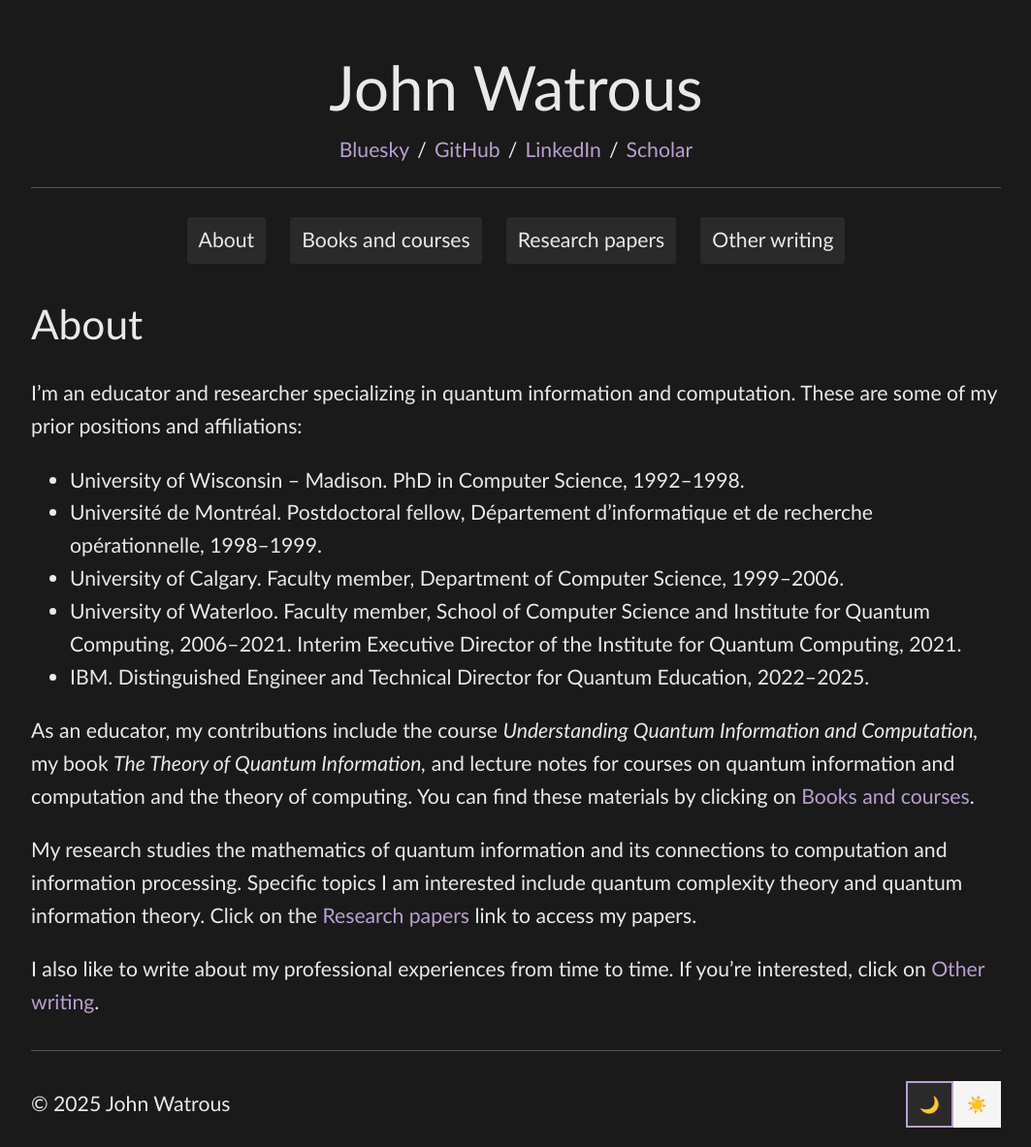
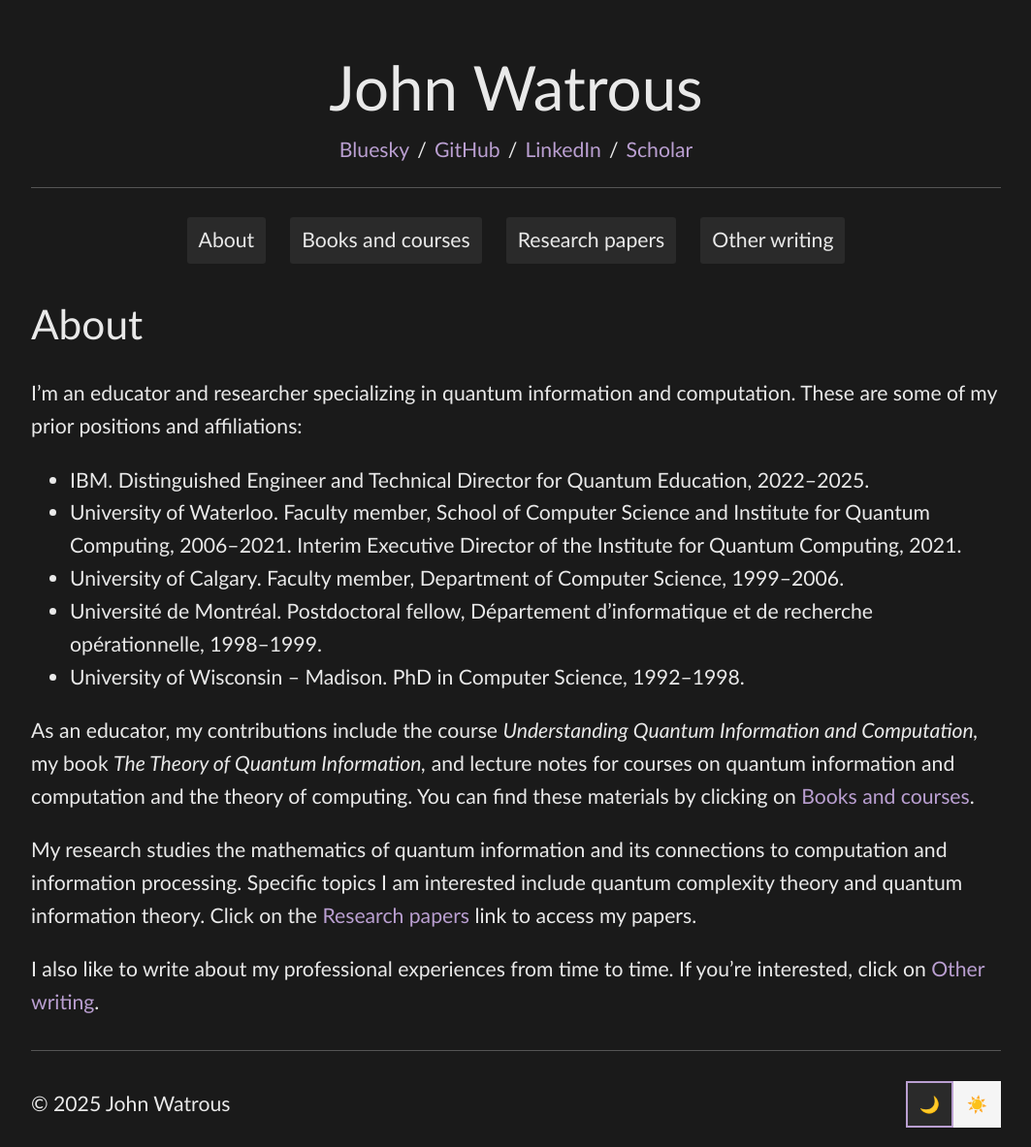
Before and after one commit to jhwatrous/jhwatrous.github.io, a Jekyll site: the page built from index.md, in a window 1280 px wide. Shown: the whole page at 97% size, without its empty margins (108-1171 px from the left). Built offline with Jekyll 4.4.1, drawn with Linux system fonts in a browser that asks for light colours.

Commit message:
Modified about page.

```diff
--- a/index.md
+++ b/index.md
@@ -7,11 +7,11 @@ title: About
 
 I’m an educator and researcher specializing in quantum information and computation. These are some of my prior positions and affiliations:
 
+- IBM. Distinguished Engineer and Technical Director for Quantum Education, 2022–2025.
+- University of Waterloo. Faculty member, School of Computer Science and Institute for Quantum Computing, 2006–2021. Interim Executive Director of the Institute for Quantum Computing, 2021.
+- University of Calgary. Faculty member, Department of Computer Science, 1999–2006.
+- Université de Montréal. Postdoctoral fellow, Département d'informatique et de recherche opérationnelle, 1998–1999.
 - University of Wisconsin – Madison. PhD in Computer Science, 1992–1998.
-- Université de Montréal. Postdoctoral fellow, Département d'informatique et de recherche opérationnelle, 1998–1999.
-- University of Calgary. Faculty member, Department of Computer Science, 1999–2006.
-- University of Waterloo. Faculty member, School of Computer Science and Institute for Quantum Computing, 2006–2021. Interim Executive Director of the Institute for Quantum Computing, 2021.
-- IBM. Distinguished Engineer and Technical Director for Quantum Education, 2022–2025.
 
 As an educator, my contributions include the course *Understanding Quantum Information and Computation,* my book *The Theory of Quantum Information,* and lecture notes for courses on quantum information and computation and the theory of computing. You can find these materials by clicking on <a href="{{ '/books-and-courses.html' | relative_url }}">Books and courses</a>.
 
```
